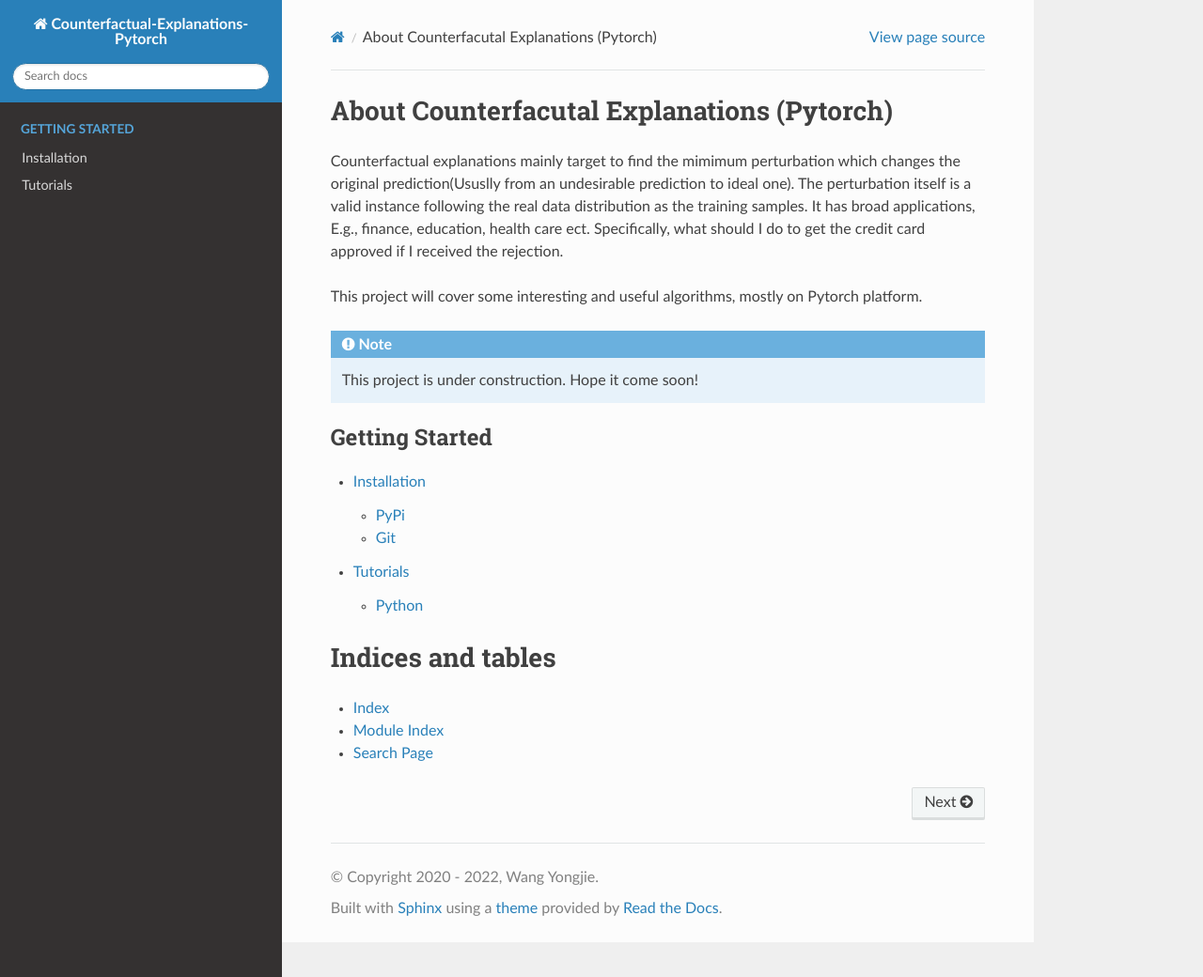
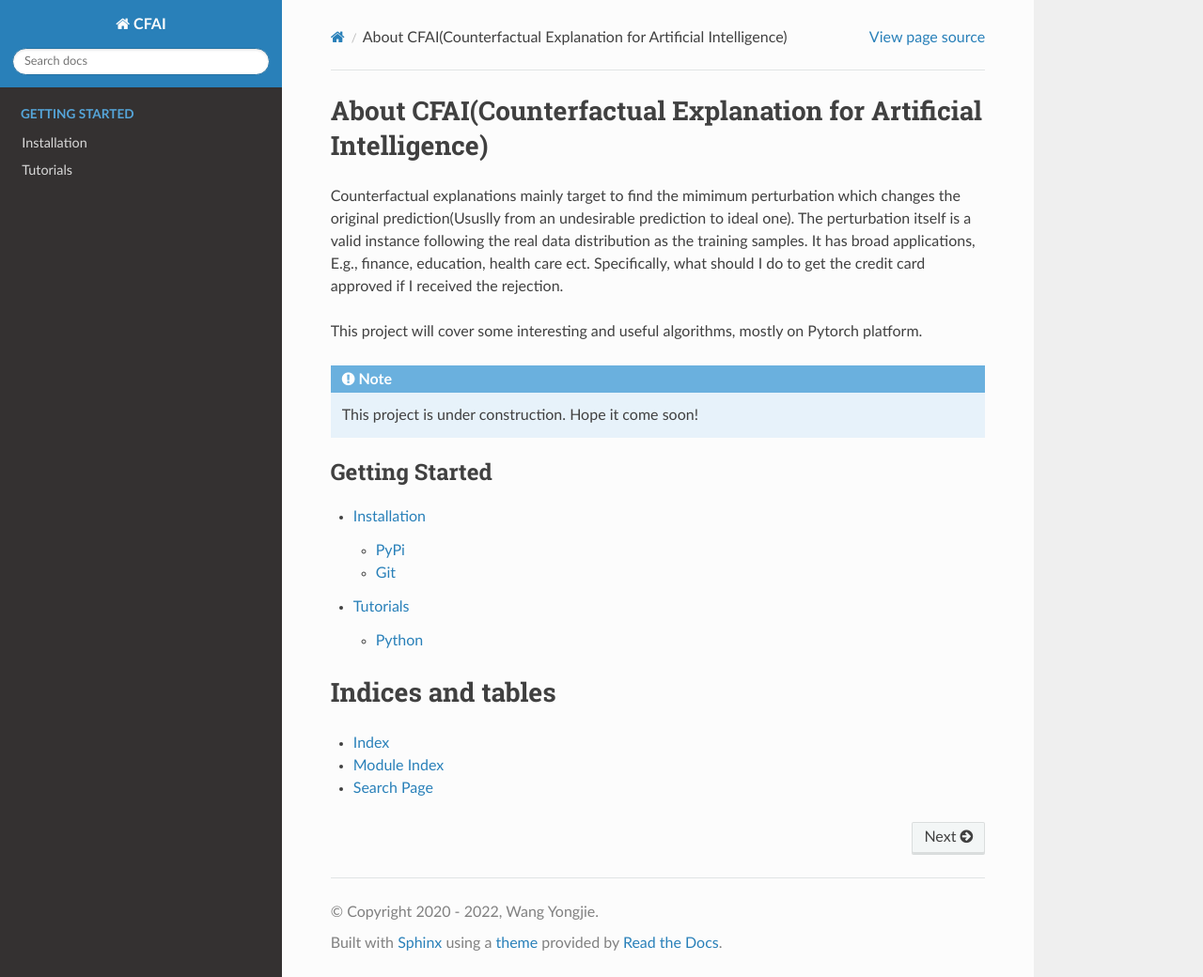
Before and after one commit to wangyongjie-ntu/CFAI, a Sphinx documentation site: the page built from docs/index.rst, in a window 1280 px wide and 1040 px high. Shown: the whole window at 94% size. Built offline with Sphinx 7.4.7 and the Read the Docs theme 2.0.0, drawn with Linux system fonts in a browser that asks for light colours.

Commit message:
update docs

```diff
--- a/docs/conf.py
+++ b/docs/conf.py
@@ -17,7 +17,7 @@ import sys
 
 # -- Project information -----------------------------------------------------
 
-project = 'Counterfactual-Explanations-Pytorch'
+project = 'CFAI'
 copyright = '2020 - 2022, Wang Yongjie'
 author = 'Wang Yongjie'
 
--- a/docs/index.rst
+++ b/docs/index.rst
@@ -1,4 +1,4 @@
-About Counterfacutal Explanations (Pytorch)
+About CFAI(Counterfactual Explanation for Artificial Intelligence)
 ================================
 
 Counterfactual explanations mainly target to find the mimimum perturbation which changes the original prediction(Ususlly from an undesirable prediction to ideal one). The perturbation itself is a valid instance following the real data distribution as the training samples. It has broad applications, E.g., finance, education, health care ect. Specifically, what should I do to get the credit card approved if I received the rejection.
```
